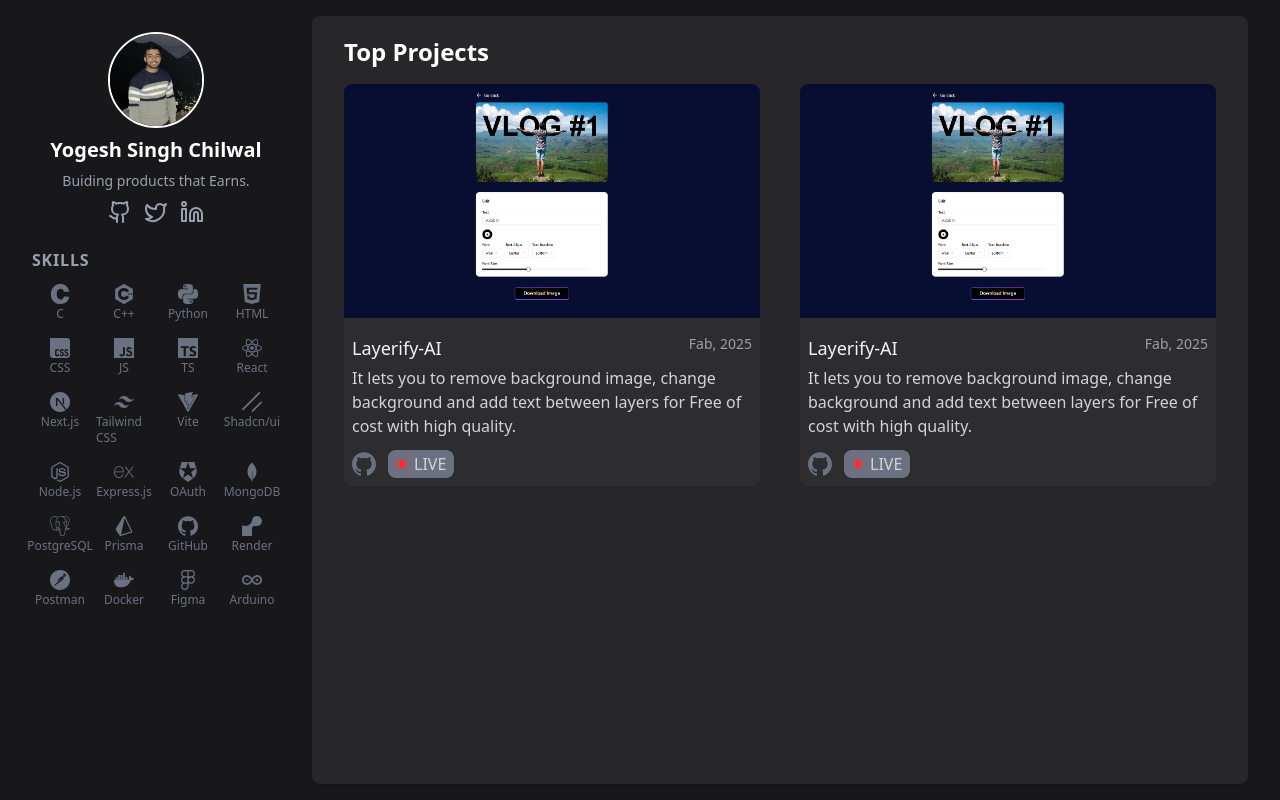
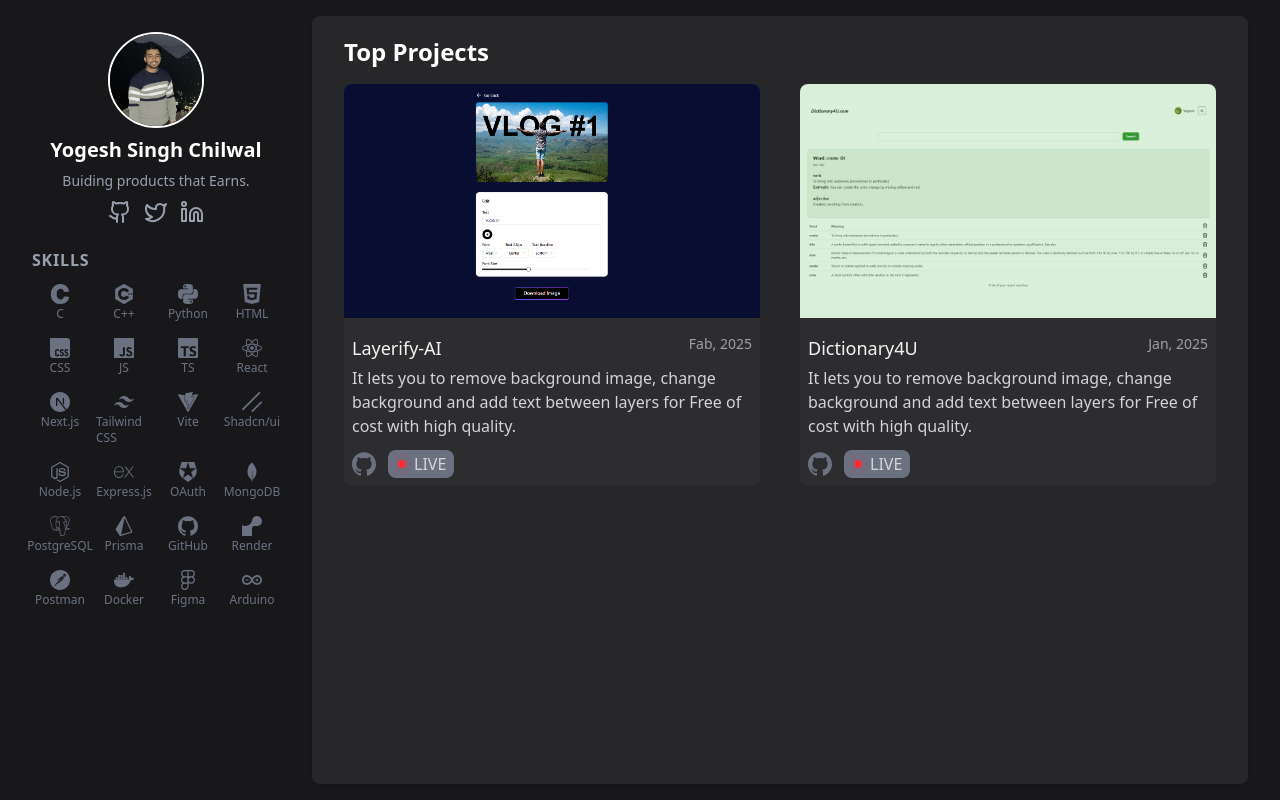
Before and after one commit to YogeshSinghChilwal/my-portfolio, a Next.js app: page / in a window 1280 px wide. Built offline with nearby package versions, Linux system fonts and the light colour scheme.

Commit message:
add another project and some lint changes

```diff
--- a/components/card/cardImage.tsx
+++ b/components/card/cardImage.tsx
@@ -1,6 +1,5 @@
 "use client";
 
-import Image from "next/image";
 import { useState } from "react";
 import { AspectRatio } from "../ui/aspect-ratio";
 
--- a/components/skills/skillsSvg.tsx
+++ b/components/skills/skillsSvg.tsx
@@ -1,4 +1,3 @@
-import React from "react";
 
 const SkillsSvg = ({ title, path }: { title: string; path: string }) => {
   return (
--- a/components/work/work.tsx
+++ b/components/work/work.tsx
@@ -7,15 +7,28 @@
         <div className="space-y-8">
           <div className="space-y-4">
             <div>
-              <h2 className="text-2xl font-semibold text-white">Top Projects</h2>
+              <h2 className="text-2xl font-semibold text-white">
+                Top Projects
+              </h2>
             </div>
             <div className="grid grid-cols-1 md:grid-cols-2 lg:grid-cols-2 gap-4 lg:gap-10 mb-40 md:mb-8 lg:mb-4 ">
+              <Card
+                title="Layerify-AI"
+                description="It lets you to remove background image, change background and add text between layers for Free of cost with high quality."
+                github="https://github.com/YogeshSinghChilwal/layerify-ai"
+                liveLink="https://layerify-ai.vercel.app/"
+                image="/projectsPic/layerifyProjectImage.png"
+                date="Fab, 2025"
+              />
 
-              <Card title="Layerify-AI" description="It lets you to remove background image, change background and add text between layers for Free of cost with high quality." github="https://github.com/YogeshSinghChilwal/layerify-ai" liveLink="https://layerify-ai.vercel.app/" image="/projectsPic/layerifyProjectImage.png" date="Fab, 2025" />
-
-              <Card title="Layerify-AI" description="It lets you to remove background image, change background and add text between layers for Free of cost with high quality." github="https://github.com/YogeshSinghChilwal/layerify-ai" liveLink="https://layerify-ai.vercel.app/" image="/projectsPic/layerifyProjectImage.png" date="Fab, 2025" />
-
-
+              <Card
+                title="Dictionary4U"
+                description="It lets you to remove background image, change background and add text between layers for Free of cost with high quality."
+                github="https://github.com/YogeshSinghChilwal/Dictionary4U"
+                liveLink="https://dictionary4u.onrender.com/"
+                image="/projectsPic/dictionary4uProjectImage.png"
+                date="Jan, 2025"
+              />
             </div>
           </div>
         </div>
```
Also changed, not shown: public/projectsPic/dictionary4uProjectImage.png (added).
